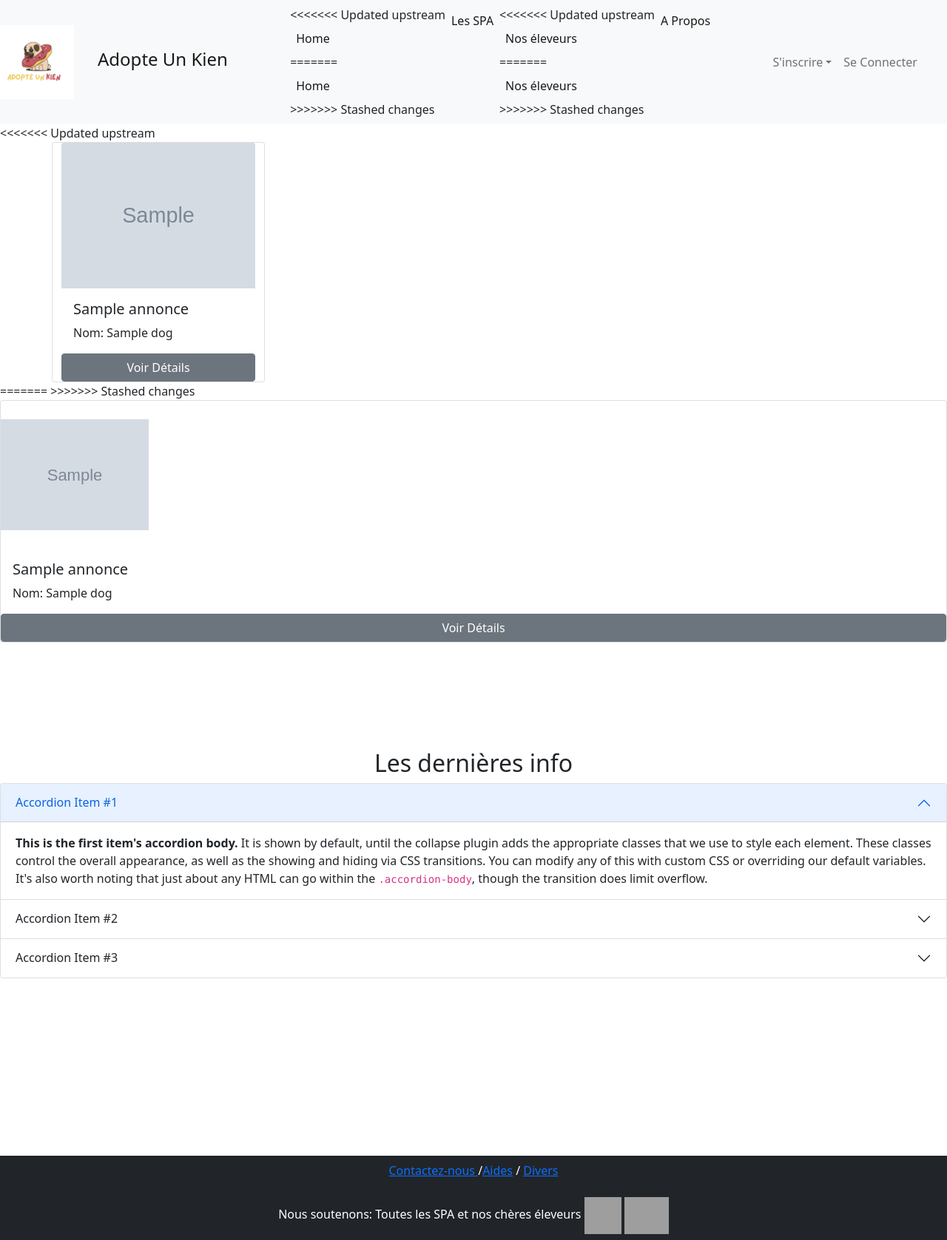
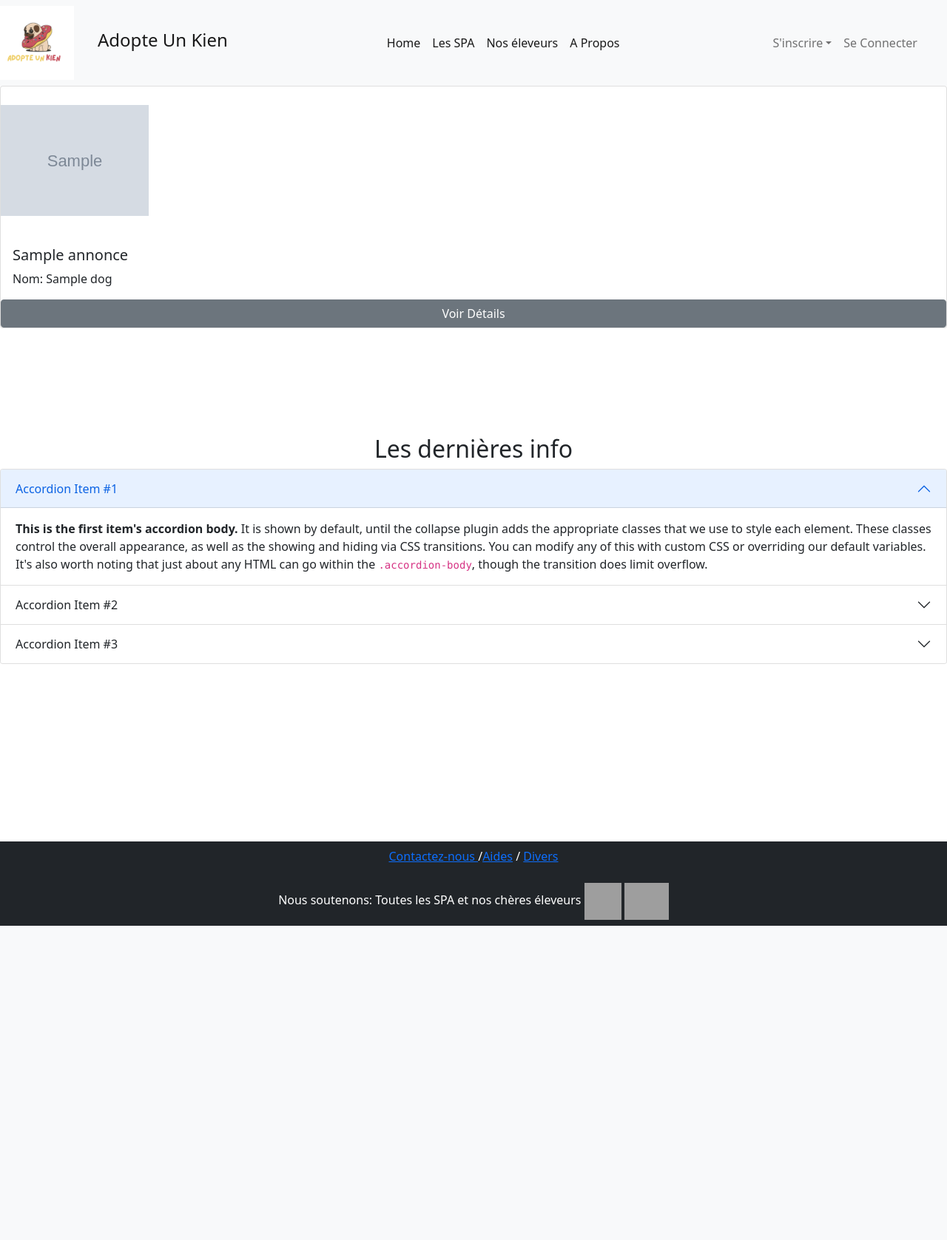
Before and after one commit to TMolinas/adopte-un-kien, a PHP site: template templates/adopt_dog/home.html.twig in a window 1280 px wide. Shown: the whole page at 74% size. After the commit the page ends 1252 px from the top, so only its background shows below. Run offline with PHP 8.4, Linux system fonts and the light colour scheme; the template is opened without the code that fills it: most values are stand-ins (such as "Sample title", 1, 10 or a date in 2020); grey boxes marked "Sample" are stand-in pictures; some libraries are stand-ins or nearby versions; grey boxes are pictures that could not be loaded.

Commit message:
HOTFIX - conflits non réglés

```diff
--- a/templates/adopt_dog/eleveurs.html.twig
+++ b/templates/adopt_dog/eleveurs.html.twig
@@ -1,9 +1,4 @@
 {% extends 'base.html.twig' %}
-
-<<<<<<< Updated upstream
-{%  block body %}
-
-=======
 
 {%  block body %}
 
@@ -57,5 +52,4 @@
 
   <br><br><br><br><br><br><br>
 
->>>>>>> Stashed changes
 {% endblock %}
--- a/templates/adopt_dog/home.html.twig
+++ b/templates/adopt_dog/home.html.twig
@@ -1,39 +1,6 @@
 {% extends 'base.html.twig' %}
 
 {%  block body %}
-<<<<<<< Updated upstream
-
-    <div class="container">
-        <div class="row d-flex justify-content-between">
-
-            {% for annonce in annonces %}
-
-                <div class="card" style="max-width: 18rem;">
-                    {% if annonce.firstPhoto %}
-                        <img src="{{ annonce.firstPhoto.imgUrl }}" class="card-img-top" alt="...">
-                    {% endif %}
-                    <div class="card-body">
-                        <h5 class="card-title">{{ annonce.titre }}</h5>
-                        {% for dog in annonce.dogs %}
-                            <p class="card-text">Nom: {{ dog.nameOfDog }}</p>
-                        {% endfor %}
-                    </div>
-                    <a href="{{ path('annonceById', {'id' : annonce.id}) }}" class="btn btn-secondary">Voir Détails</a>
-                </div>
-
-            {% endfor %}
-
-        </div>
-
-    </div>
-
-
-
-    {{ knp_pagination_render(annonces) }}
-=======
->>>>>>> Stashed changes
-
-
     <div class="card-group">
             {% for annonce in annonces %}
                 <div class="card">
@@ -82,6 +49,7 @@
                 <div class="accordion-body">
                     <strong>This is the first item's accordion body.</strong> It is shown by default, until the collapse plugin adds the appropriate classes that we use to style each element. These classes control the overall appearance, as well as the showing and hiding via CSS transitions. You can modify any of this with custom CSS or overriding our default variables. It's also worth noting that just about any HTML can go within the <code>.accordion-body</code>, though the transition does limit overflow.
                 </div>
+
             </div>
         </div>
         <div class="accordion-item">
--- a/templates/navbar.html.twig
+++ b/templates/navbar.html.twig
@@ -18,11 +18,7 @@
         <div class="collapse navbar-collapse" id="navbarSupportedContent">
             <ul class="navbar-nav mx-auto mb-2 mb-lg-0">
                 <li class="nav-item">
-<<<<<<< Updated upstream
-                    <a class="nav-link active" aria-current="page" href="/">Home</a>
-=======
                     <a class="nav-link active" aria-current="page" href="{{ path('home') }}">Home</a>
->>>>>>> Stashed changes
                 </li>
 
                 <li class="nav-item">
@@ -30,11 +26,7 @@
                 </li>
 
                 <li class="nav-item">
-<<<<<<< Updated upstream
-                    <a class="nav-link active" aria-current="page" href="{{ path('eleveur') }}">Nos éleveurs</a>
-=======
                     <a class="nav-link active" aria-current="page" href="{{ path('eleveurs') }}">Nos éleveurs</a>
->>>>>>> Stashed changes
                 </li>
 
                 <li class="nav-item">
```
